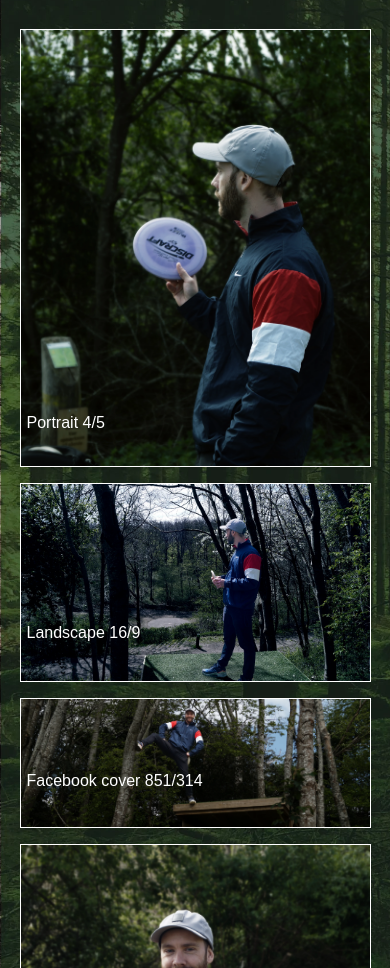
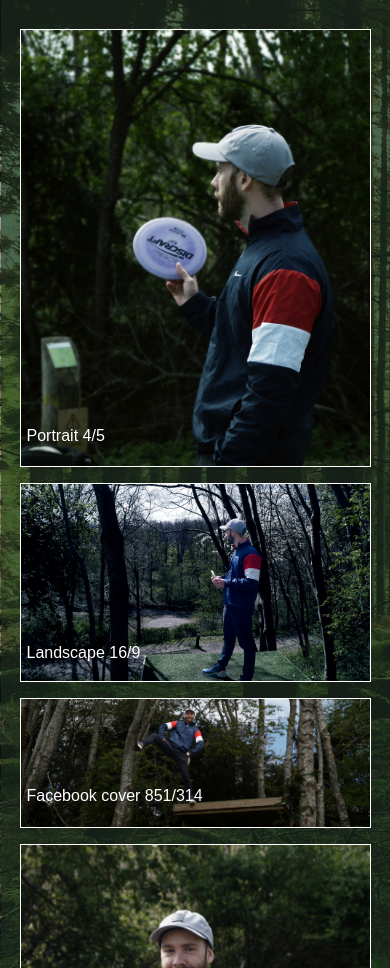
Before and after one commit to nila1010/videosite, a plain HTML site: page fotos.html in a window 390 px wide. Shown: the part 132-1100 px from the top of the page. Drawn offline with Linux system fonts and the light colour scheme; a web font is replaced by a local one.

Commit message:
rettet text mobil grid

```diff
--- a/style.css
+++ b/style.css
@@ -284,7 +284,7 @@ iframe {
     font-size: 1rem;
     position: absolute;
     left: 2%;
-    top: 59%;
+    top: 61%;
   }
   .gridfoto p:nth-child(3) {
     grid-column: 1;
@@ -294,7 +294,7 @@ iframe {
     font-size: 1rem;
     position: absolute;
     left: 2%;
-    top: 71%;
+    top: 81%;
   }
 
   .gridfoto2 p:nth-child(1) {
@@ -305,7 +305,7 @@ iframe {
     font-size: 1rem;
     position: absolute;
     left: 2%;
-    top: 15%;
+    top: 18%;
   }
   .gridfoto2 p:nth-child(3) {
     grid-column: 1;
@@ -315,7 +315,7 @@ iframe {
     font-size: 1rem;
     position: absolute;
     left: 2%;
-    top: 84%;
+    top: 90%;
   }
   .gridfoto img:nth-child(2) {
     grid-column: 1;
```
